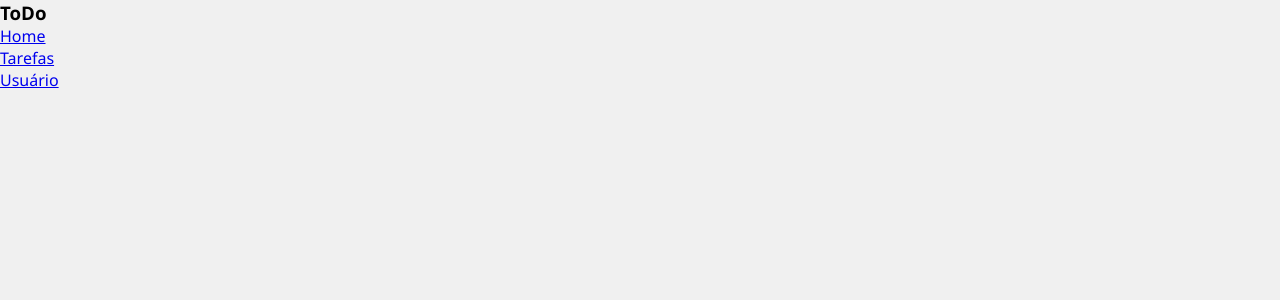
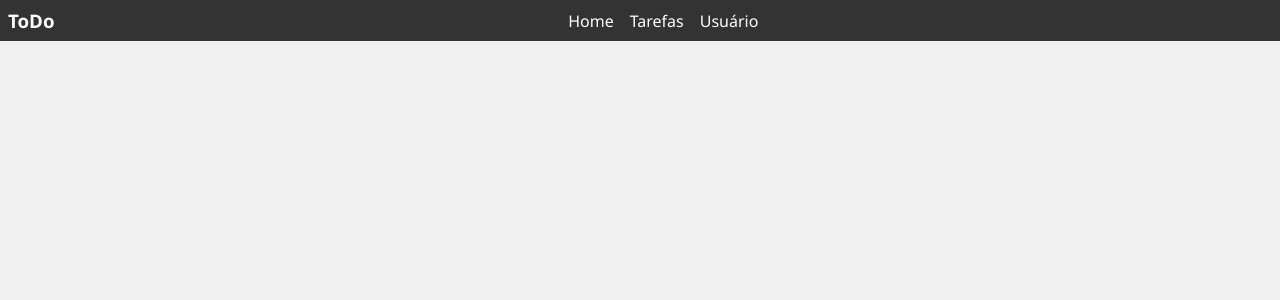
Before and after one commit to CzarFontanella/ToDoList, a React (Vite) app: page /login in a window 1280 px wide. Shown: the top 300 px of the page. Built offline with nearby package versions, Linux system fonts and the light colour scheme.

Commit message:
style: Estilizado o component NavBar

```diff
--- /dev/null
+++ b/src/Components/NavBar/NavBar.css
@@ -0,0 +1,27 @@
+.navbar {
+  background-color: #333;
+  color: white;
+  overflow: hidden;
+  display: flex;
+  flex-direction: row;
+  padding: 0.5rem;
+}
+
+.nav-links {
+  display: flex;
+  width: 100%;
+  flex-direction: row;
+  list-style-type: none;
+  margin-inline: 0.5rem;
+  align-items: center;
+  justify-content: center;
+}
+
+.nav-links li {
+  padding-inline: 0.5rem;
+}
+
+.nav-links li a {
+  color: white;
+  text-decoration: none;
+}
--- a/src/Components/NavBar.jsx
+++ b/src/Components/NavBar/NavBar.jsx
@@ -1,3 +1,5 @@
+import "./NavBar.css"
+
 export default function NavBar() {
     return (
         <>
--- a/src/main.jsx
+++ b/src/main.jsx
@@ -3,7 +3,7 @@ import { createRoot } from "react-dom/client";
 import "./global.css";
 import Login from "./pages/Login/Login.jsx";
 import Cadastro from "./pages/Cadastro/Cadastro.jsx";
-import NavBar from "./Components/NavBar.jsx";
+import NavBar from "./Components/NavBar/NavBar.jsx";
 
 createRoot(document.getElementById("root")).render(
   <StrictMode>
```
